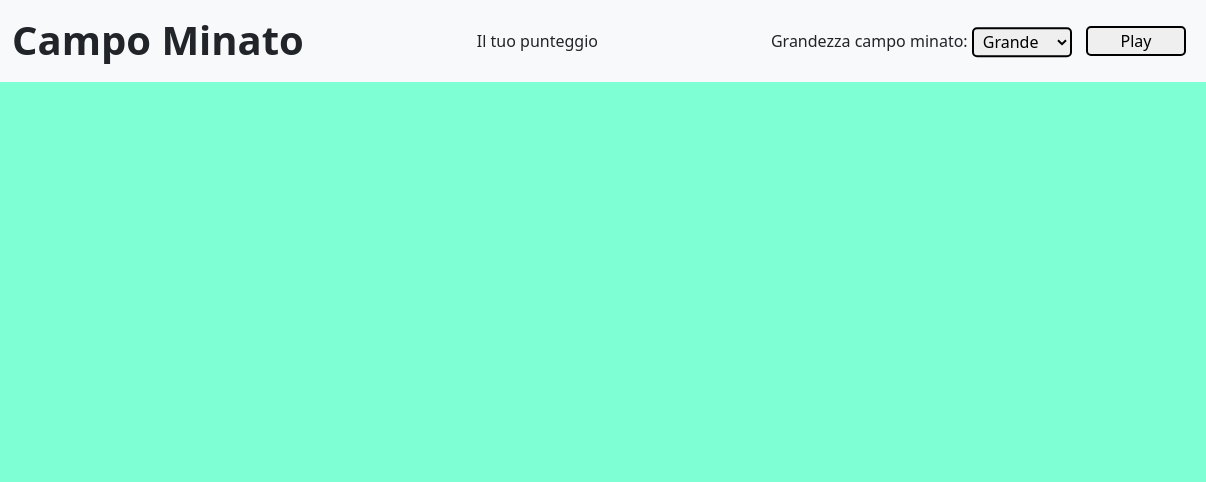
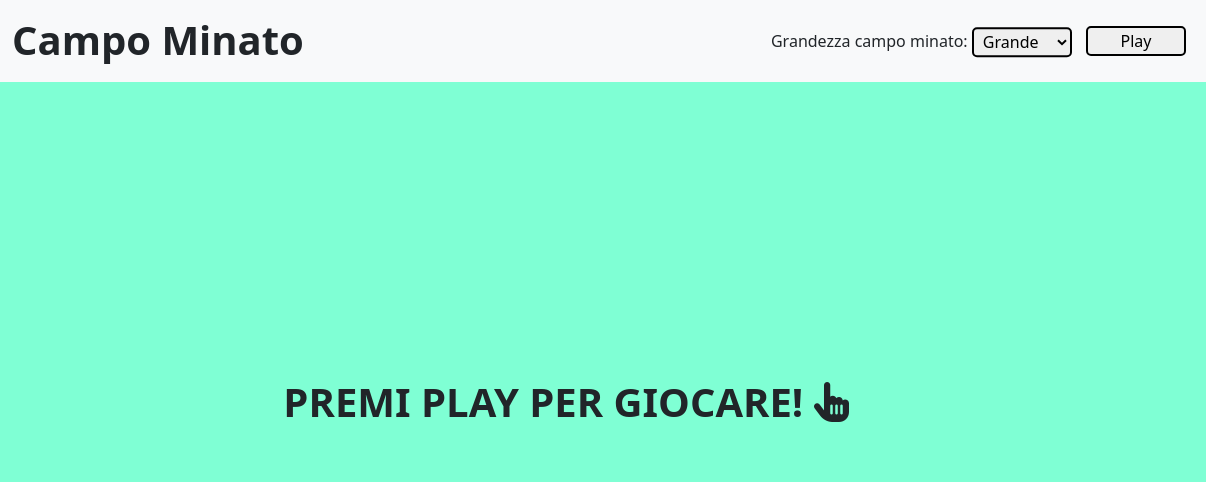
Before and after one commit to FrancescoM95/js-campominato-dom, a plain HTML site: page index.html in a window 1280 px wide. Shown: the top 482 px of the page, 74-1280 px from the left. Drawn offline with nearby package versions, Linux system fonts and the light colour scheme.

Commit message:
little fix

```diff
--- a/css/style.css
+++ b/css/style.css
@@ -30,7 +30,8 @@ h1 {
 
     display: flex;
     flex-wrap: wrap;
-    align-content: flex-start;
+    align-content: center;
+    justify-content: center;
 }
 
 .cell {
--- a/index.html
+++ b/index.html
@@ -34,7 +34,7 @@
                     <img src="Logo.png" alt="Logo" class="d-inline-block">
                     <h1>Campo Minato</h1>
                 </div>
-                <div class="text-center">
+                <div class="text-center d-none" id="score-box">
                     Il tuo punteggio
                     <p id="score"></p>
                     <p id="message"></p>
@@ -56,7 +56,9 @@
 
     <main>
         <div class="container" id="container">
-            <div class="grid" id="grid"></div>
+            <div class="grid" id="grid">
+                <strong class="fs-1">PREMI PLAY PER GIOCARE! <i class="fas fa-hand-pointer fa-bounce"></i></strong>
+            </div>
         </div>
     </main>
 
--- a/js/script.js
+++ b/js/script.js
@@ -8,6 +8,7 @@ const form = document.getElementById('form');
 const level = document.getElementById('level');
 const scoreElement = document.getElementById('score');
 const messageField = document.getElementById('message');
+const boxScore = document.getElementById('score-box');
 
 
 
@@ -101,6 +102,7 @@ form.addEventListener('submit', (e) => {
     //! Svuoto griglia e messaggio
     grid.innerText = '';
     messageField.innerText = '';
+    boxScore.classList.remove('d-none')
     play.innerText = 'Ricomincia';
 
     // Dati di partenza
```
